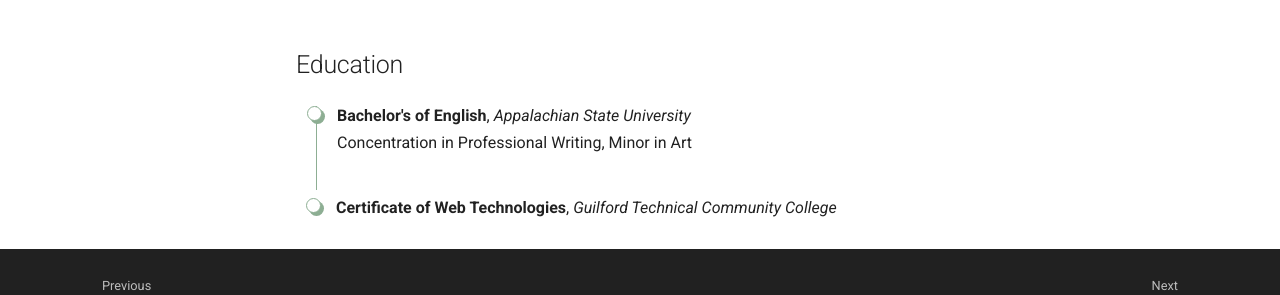
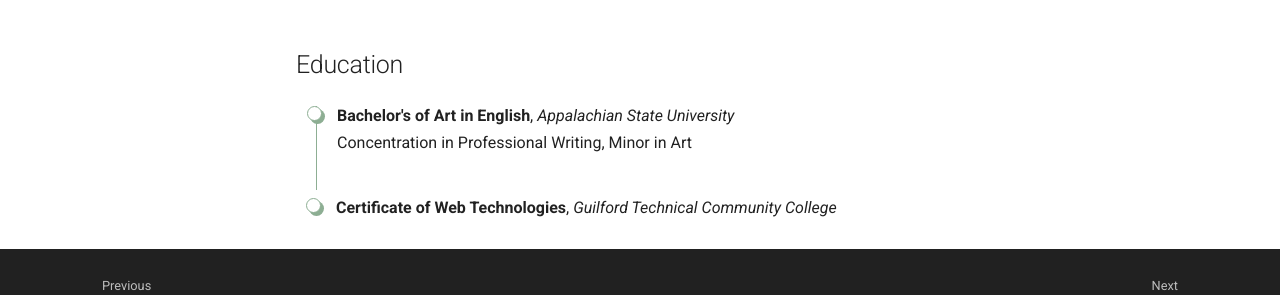
Before and after one commit to deceasedvector/portfolio, an MkDocs documentation site: the page built from docs/resume.md, in a window 1280 px wide and 900 px high, scrolled down 1680 px. Shown: the part 494-789 px from the top of the window. Built offline with MkDocs 1.6.1 and Material for MkDocs 9.7.7, drawn with Linux system fonts in a browser that asks for light colours; comment, search, counter and statistics services are not loaded.

Commit message:
resume tweak

```diff
--- a/docs/resume.md
+++ b/docs/resume.md
@@ -129,7 +129,7 @@
 
 <div class="sessions" markdown>
 
-- **Bachelor's of English**, *Appalachian State University*
+- **Bachelor's of Art in English**, *Appalachian State University*
 
     Concentration in Professional Writing, Minor in Art
 
```
Also changed, not shown: 2 other files.
